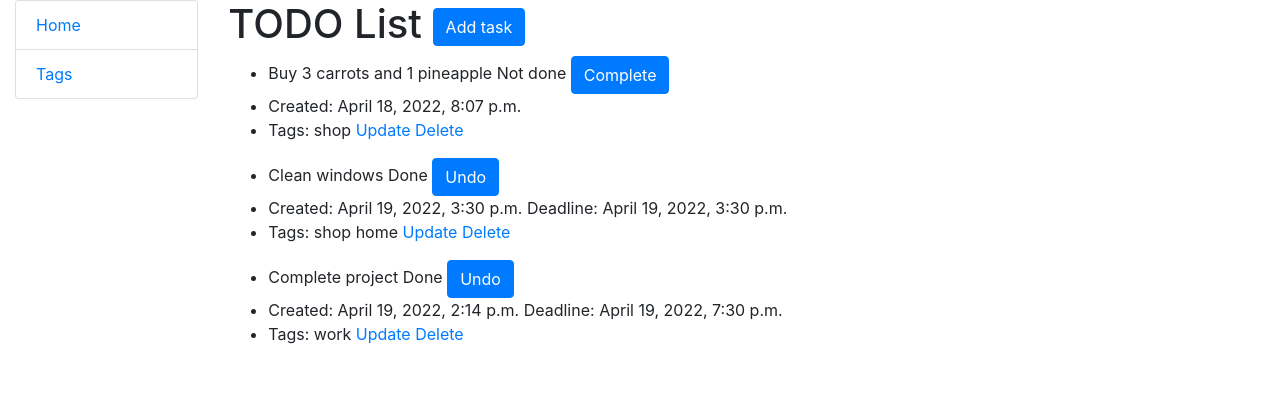
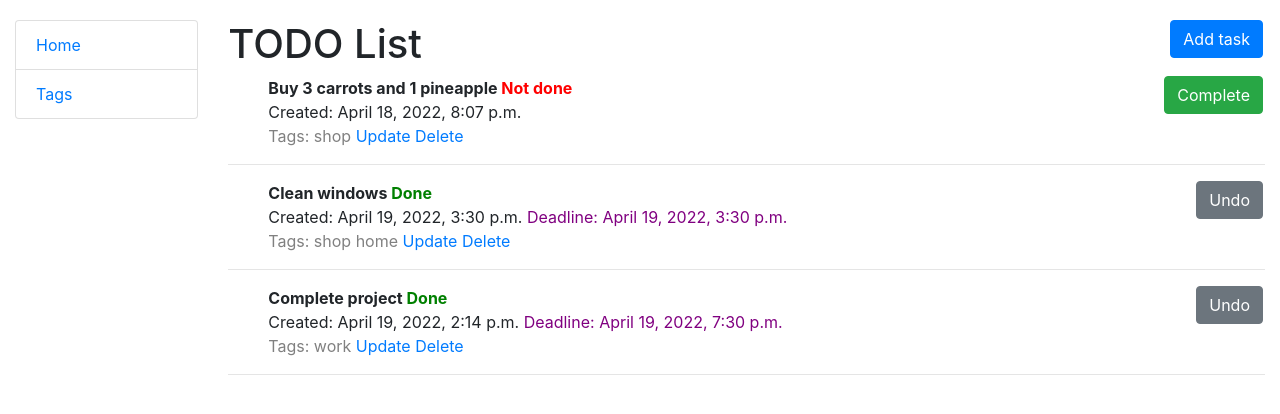
Before and after one commit to nickkozlov90/to-do-list, a Django app: page / in a window 1280 px wide. Shown: the top 414 px of the page. Run offline with Django 4.2, Linux system fonts and the light colour scheme; data comes from the database, SQL or seed files in the repository; some libraries are stand-ins or nearby versions.

Commit message:
Add stylization

```diff
--- /dev/null
+++ b/static/css/styles.css
@@ -0,0 +1,8 @@
+body {
+    margin-top: 20px;
+}
+
+.link-to-page {
+    float: right;
+    margin: 0 2px 0 2px;
+}
--- a/templates/base.html
+++ b/templates/base.html
@@ -11,7 +11,7 @@
           crossorigin="anonymous">
     <!-- Add additional CSS in static file -->
     {% load static %}
-    <link rel="stylesheet" href="{% static 'css/styles.css' %}">
+    <link rel="stylesheet" type="text/css" href="{% static 'css/styles.css' %}">
 </head>
 
 <body>
--- a/templates/to_do_list_app/tag_list.html
+++ b/templates/to_do_list_app/tag_list.html
@@ -24,14 +24,13 @@
           </td>
 
           <td>
-            <a href="{% url 'to_do_list_app:tag-update' pk=tag.id %}">
+            <a class="btn btn-secondary" href="{% url 'to_do_list_app:tag-update' pk=tag.id %}">
               Update
             </a>
           </td>
 
           <td>
-            <a style="color: red"
-              href="{% url 'to_do_list_app:tag-delete' pk=tag.id %}">
+            <a class="btn btn-secondary" href="{% url 'to_do_list_app:tag-delete' pk=tag.id %}">
               Delete
             </a>
           </td>
--- a/templates/to_do_list_app/task_list.html
+++ b/templates/to_do_list_app/task_list.html
@@ -13,20 +13,33 @@
   {% if task_list %}
 
     {% for task in task_list %}
-      <ul>
+      <ul style="list-style: none">
         <li>
-          {{ task.content }} {{ task.is_done|yesno:"Done,Not done" }}
-          <a href="{% url 'to_do_list_app:change-task-status' pk=task.id %}" class="btn btn-primary link-to-page">
-            {{ task.is_done|yesno:"Undo,Complete" }}
-          </a>
+          <strong>
+            {{ task.content }}
+            {% if task.is_done %}
+              <span style="color: green;">Done</span>
+              <a href="{% url 'to_do_list_app:change-task-status' pk=task.id %}" class="btn btn-secondary link-to-page">
+                Undo
+              </a>
+            {% else %}
+              <span style="color: red;">Not done</span>
+              <a href="{% url 'to_do_list_app:change-task-status' pk=task.id %}" class="btn btn-success link-to-page">
+                Complete
+              </a>
+            {% endif %}
+          </strong>
+<!--          <a href="{% url 'to_do_list_app:change-task-status' pk=task.id %}" class="btn btn-success link-to-page">-->
+<!--            {{ task.is_done|yesno:"Undo,Complete" }}-->
+<!--          </a>-->
         </li>
         <li>
           Created: {{ task.created }}
           {% if task.deadline %}
-          Deadline: {{ task.deadline }}
+          <span style="color: purple;">Deadline: {{ task.deadline }}</span>
           {% endif %}
         </li>
-        <li>
+        <li style="color: grey;">
           Tags:
           {% for tag in task.tags.all %}
           {{ tag }}
@@ -35,6 +48,8 @@
           <a href="{% url 'to_do_list_app:task-delete' pk=task.id %}">Delete</a>
         </li>
       </ul>
+      <hr>
+
     {% endfor %}
 
   {% else %}
--- a/to_do_list_project/settings.py
+++ b/to_do_list_project/settings.py
@@ -9,7 +9,7 @@ https://docs.djangoproject.com/en/4.2/topics/settings/
 For the full list of settings and their values, see
 https://docs.djangoproject.com/en/4.2/ref/settings/
 """
-
+import os
 from pathlib import Path
 
 # Build paths inside the project like this: BASE_DIR / 'subdir'.
@@ -121,7 +121,9 @@ USE_TZ = True
 
 STATIC_URL = "static/"
 
-STATIC_ROOT = BASE_DIR / "staticfiles"
+STATICFILES_DIRS = [BASE_DIR / "static"]
+
+# STATIC_ROOT = BASE_DIR / "staticfiles"
 
 # Default primary key field type
 # https://docs.djangoproject.com/en/4.2/ref/settings/#default-auto-field
```
